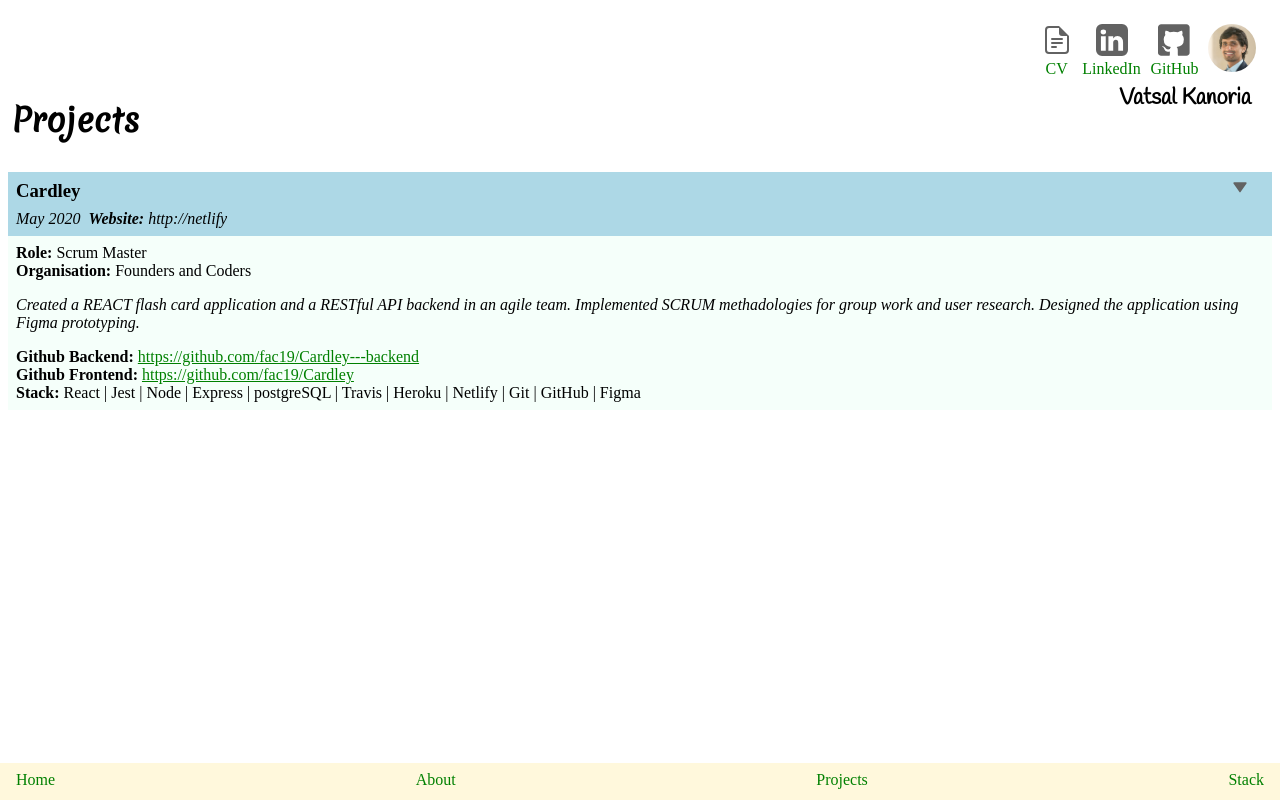
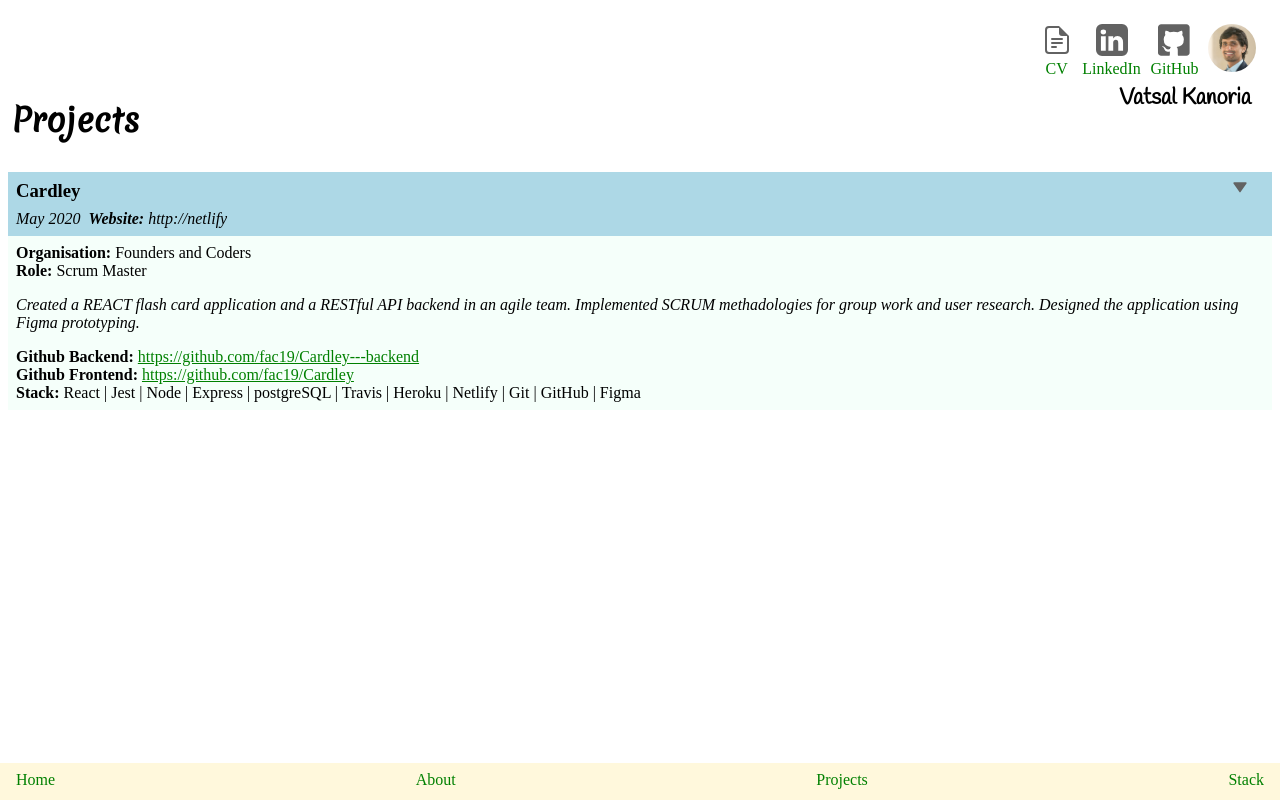
Before and after one commit to VatsKan/portfolio, a React (Create React App) app: page /projects in a window 1280 px wide. Built offline with nearby package versions, Linux system fonts and the light colour scheme.

Commit message:
add state to open close project card

```diff
--- a/src/components/Projects/Card.js
+++ b/src/components/Projects/Card.js
@@ -8,6 +8,7 @@ const Card = styled.div`
 `
 
 const CardHeader = styled.div``
+//change to button?
 
 const ProjectTitle = styled.h3`
   margin: 0.5rem 0 0 0;
@@ -33,6 +34,7 @@ const Span = styled.span`
 `
 const OpenIcon = styled.img`
 `
+// make icon bigger?
 // width: 1.3rem;
 // height: 1.3rem;
 
@@ -55,26 +57,31 @@ const Link = styled.a`
 `
 
 export default function ProjectCard(){
-    const open = true; //change to a state
+    const [openToggle, setOpenToggle] = React.useState(true);
+
+    const clickHandler = ()=>{
+        setOpenToggle(!openToggle)
+        console.log(openToggle)
+    }
 
     return  <Card>
-    <CardHeader>
+    <CardHeader onClick={clickHandler}>
       <TitleContainer>
         <ProjectTitle>Cardley</ProjectTitle>
-        {open ? <OpenIcon src={downarrow}/> : <CloseIcon src={downarrow}/>}
+        {openToggle ? <OpenIcon src={downarrow}/> : <CloseIcon src={downarrow}/>}
       </TitleContainer>
       <HeaderSubtitleContainer>
         <HeaderSubtitle>May 2020 </HeaderSubtitle>
         <HeaderSubtitle><Span>Website:</Span> http://netlify </HeaderSubtitle>
       </HeaderSubtitleContainer>
     </CardHeader>
-    <CardBody>
-      <BodyTitle> <Span>Role:</Span> Scrum Master</BodyTitle>
+    {openToggle ? <CardBody>
         <BodyTitle><Span>Organisation:</Span> Founders and Coders</BodyTitle>
+        <BodyTitle> <Span>Role:</Span> Scrum Master</BodyTitle>
         <BodyText>Created a REACT flash card application and a RESTful API backend in an agile team. Implemented SCRUM methadologies for group work and user research. Designed the application using Figma prototyping.</BodyText>
         <BodyTitle><Span>Github Backend:</Span> <Link href={"https://github.com/fac19/Cardley---backend"} target="_blank" rel="noreferrer">https://github.com/fac19/Cardley---backend</Link></BodyTitle>
         <BodyTitle><Span>Github Frontend:</Span> <Link href={"https://github.com/fac19/Cardley"} target="_blank" rel="noreferrer">https://github.com/fac19/Cardley</Link></BodyTitle>
         <BodyTitle><Span>Stack:</Span> React | Jest | Node | Express | postgreSQL | Travis | Heroku | Netlify | Git | GitHub | Figma</BodyTitle>
-    </CardBody>
+    </CardBody> : ''}
   </Card>
 }
```
